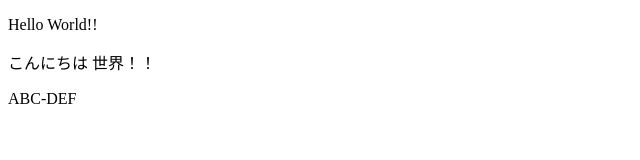
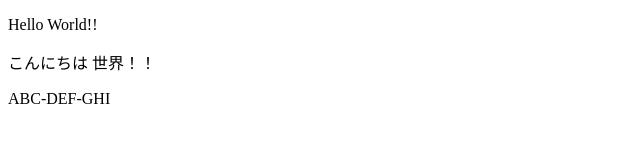
Before and after one commit to nouvelle/practice-github, a plain HTML site: page index.html in a window 1280 px wide. Shown: the full height of the page, 0-640 px from the left. Drawn offline with Linux system fonts and the light colour scheme.

Commit message:
add: GHI

```diff
--- a/index.html
+++ b/index.html
@@ -27,7 +27,7 @@
 <body>
   <p>Hello World!!</p>
   <p>こんにちは 世界！！</p>
-  <p>ABC-DEF</p>
+  <p>ABC-DEF-GHI</p>
 </body>
 
 </html>
```
